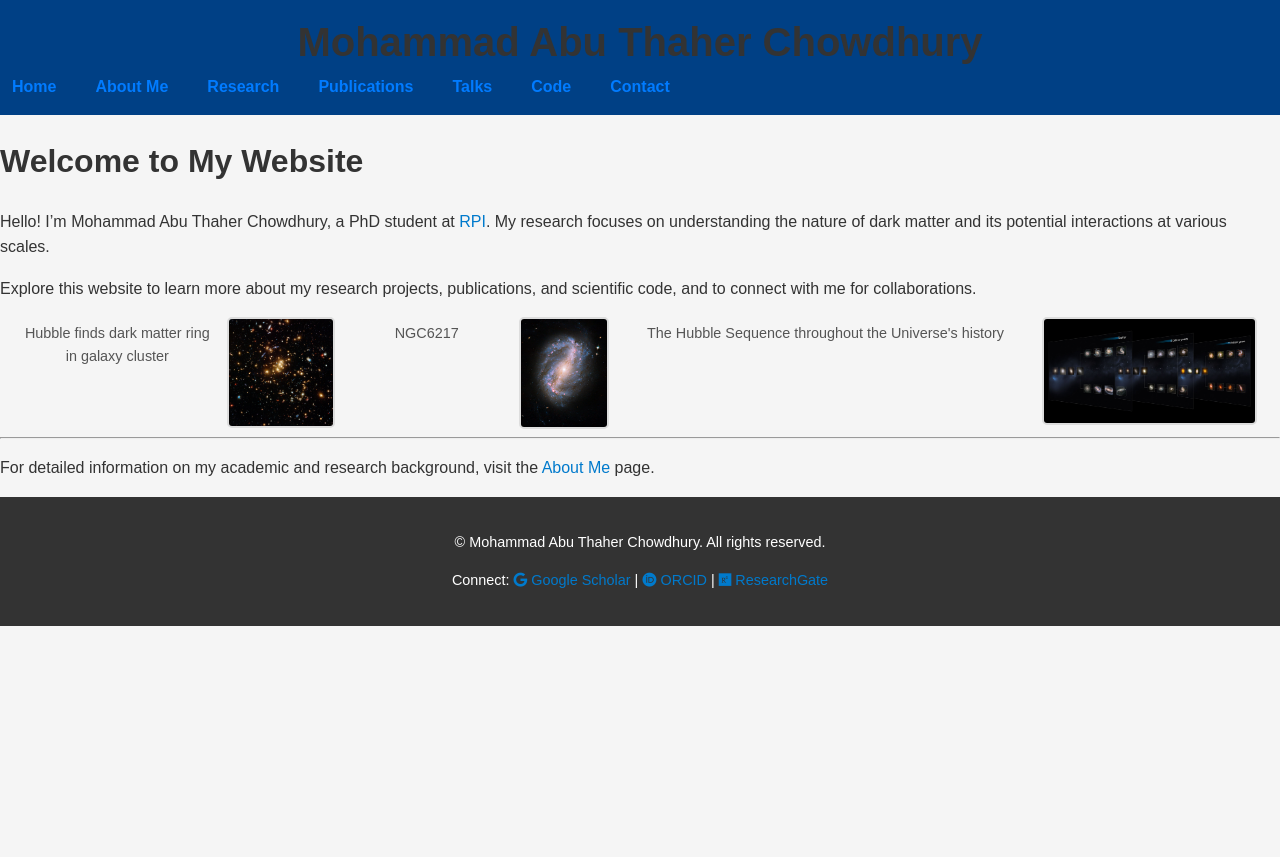
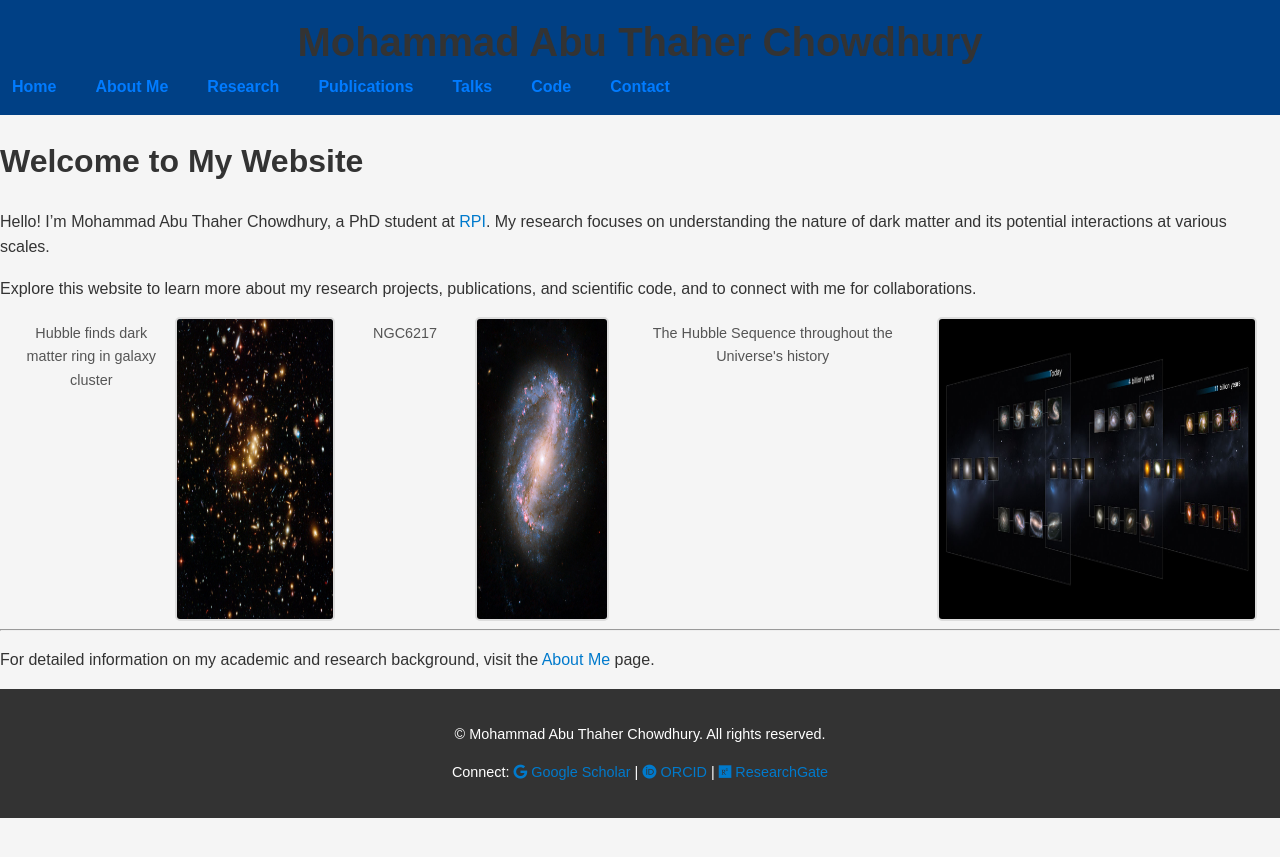
Before and after one commit to matc-thaher/website, a Jekyll site: the page built from index.md, in a window 1280 px wide. Shown: the top 857 px of the page. Built offline with Jekyll 4.4.1, drawn with Linux system fonts in a browser that asks for light colours.

Commit message:
Update style.css

```diff
--- a/assets/css/style.css
+++ b/assets/css/style.css
@@ -112,8 +112,8 @@ img.float-right {
 }
 
 .image-gallery img {
-    max-width: 33.33%;
-    height: auto;
+    max-width: 50%;
+    height: 400px;
     border-radius: 5px;
     border: 2px solid #ddd;
 }
```
